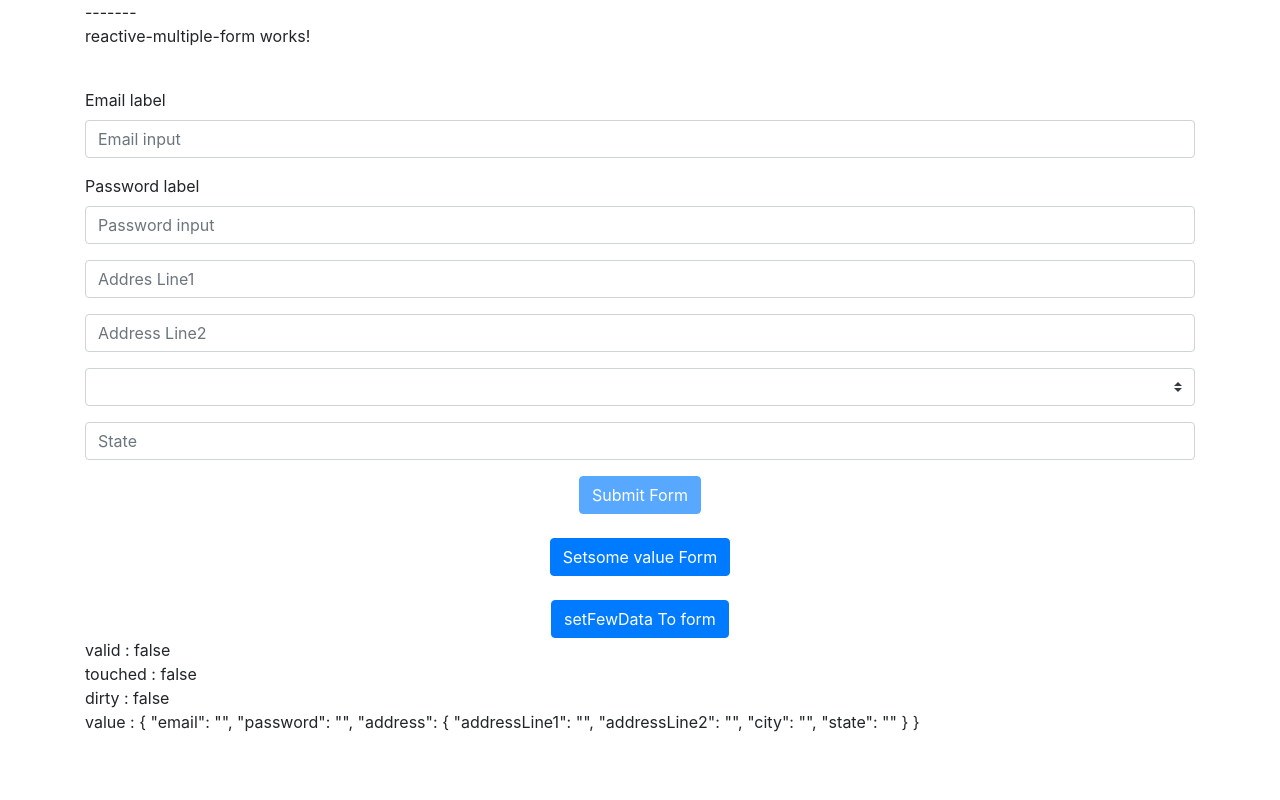
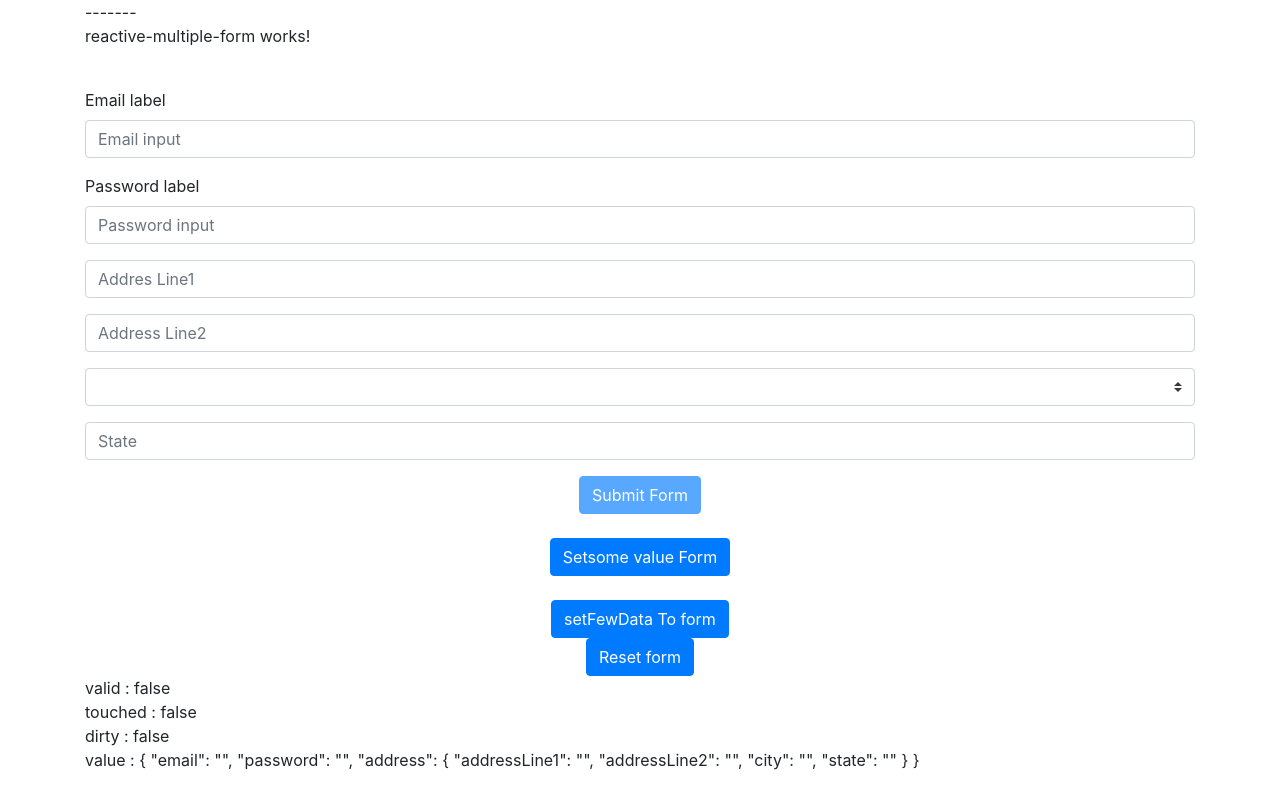
Before and after one commit to shobhit-v/angular-app, an Angular app: page / in a window 1280 px wide. Built offline with nearby package versions, Linux system fonts and the light colour scheme.

Commit message:
reset Form and Fixing a custom vlidator method

```diff
--- a/src/app/reactive-multiple-form/reactive-multiple-form.component.html
+++ b/src/app/reactive-multiple-form/reactive-multiple-form.component.html
@@ -61,6 +61,12 @@
     setFewData To form
   </button>
 </div>
+
+<div class="text-center">
+  <button class="btn btn-primary" (click)="resetForm()">
+    Reset form
+  </button>
+</div>
 <!-- Form State -->
 <div>
   valid : {{ loginForm.valid }} <br>
--- a/src/app/reactive-multiple-form/reactive-multiple-form.component.ts
+++ b/src/app/reactive-multiple-form/reactive-multiple-form.component.ts
@@ -30,6 +30,10 @@ export class ReactiveMultipleFormComponent implements OnInit {
   submitForm() {
     // console.log(this.loginForm.value)
     console.log(this.loginForm.getRawValue())
+  }
+
+  resetForm(){
+    this.loginForm.reset();
   }
 
   // loginForm = new FormGroup({
--- a/src/app/reactive-multiple-form/testValidator.ts
+++ b/src/app/reactive-multiple-form/testValidator.ts
@@ -2,19 +2,24 @@ import { AbstractControl } from "@angular/forms";
 
 export class CustomeValidator {
     static haveSpace(control: AbstractControl) {
-        if(control.value.indexOf(' ') !== -1){
-            return {hasSpaceCheck: true};
-        }else{
-            return null;
+        if (control.value) {
+            if (control.value.indexOf(' ') !== -1) {
+                return { hasSpaceCheck: true };
+            } else {
+                return null;
+            }
         }
     }
 
     static haveDotCom(control: AbstractControl) {
-        if(control.value.endsWith('.com') !== true){
-            return {endWithDotComCheck: true};
-        }else{
-            return null;
+        if (control.value) {
+            if (control.value.endsWith('.com') !== true) {
+                return { endWithDotComCheck: true };
+            } else {
+                return null;
+            }
         }
+
     }
 
 }
```
